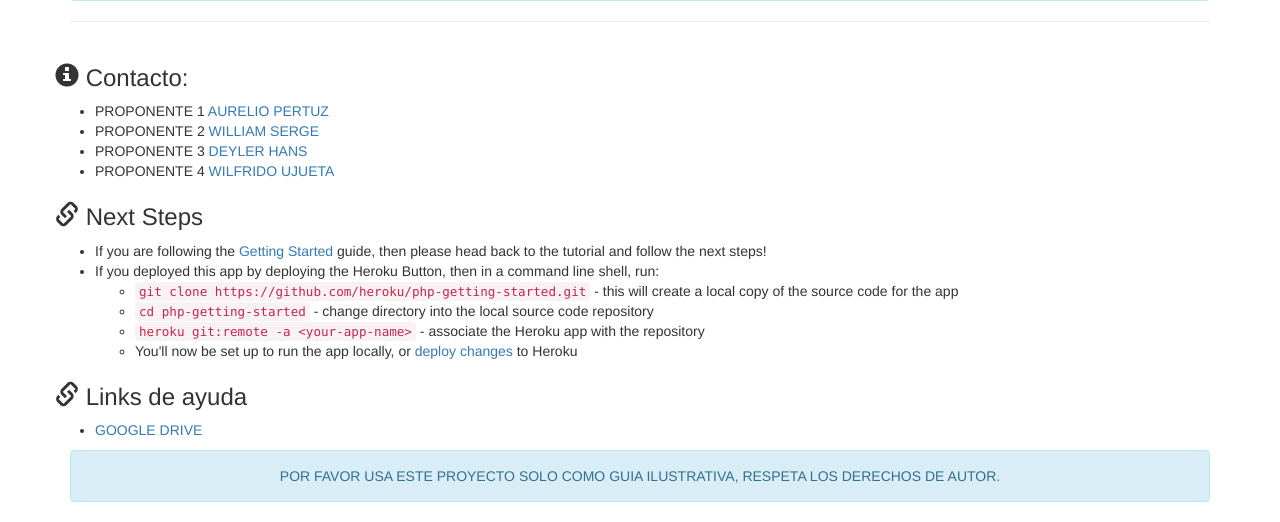
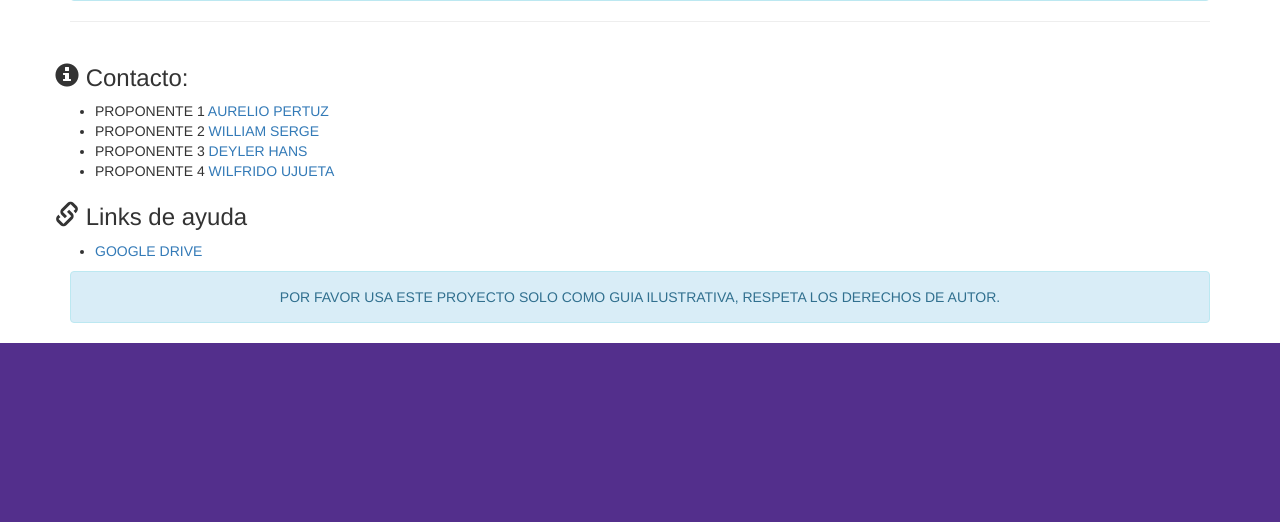
Before and after one commit to aureliopertuz1/pca-its, a PHP site: template web/views/index.twig in a window 1280 px wide. Shown: the part 583-1105 px from the top of the page. After the commit the page ends 926 px from the top, so only its background shows below. Run offline with PHP 8.4, Linux system fonts and the light colour scheme; the template is opened without the code that fills it, so the values that code supplies are empty; some libraries are stand-ins or nearby versions.

Commit message:
Update index.twig

```diff
--- a/web/views/index.twig
+++ b/web/views/index.twig
@@ -28,15 +28,6 @@
       </ul>
     </div>
     <div class="col-md-20">
-      <h3><span class="glyphicon glyphicon-link"></span> Next Steps</h3>
-      <ul>
-        <li>If you are following the <a href="https://devcenter.heroku.com/articles/getting-started-with-php">Getting Started</a> guide, then please head back to the tutorial and follow the next steps!</li>
-        <li>If you deployed this app by deploying the Heroku Button, then in a command line shell, run:</li>
-        <ul>
-          <li><code>git clone https://github.com/heroku/php-getting-started.git</code> - this will create a local copy of the source code for the app</li>
-          <li><code>cd php-getting-started</code> - change directory into the local source code repository</li>
-          <li><code>heroku git:remote -a &lt;your-app-name></code> - associate the Heroku app with the repository</li>
-          <li>You'll now be set up to run the app locally, or <a href="https://devcenter.heroku.com/articles/getting-started-with-php#push-local-changes">deploy changes</a> to Heroku</li>
         </ul>
       </ul>
       <h3><span class="glyphicon glyphicon-link"></span> Links de ayuda </h3>
```
